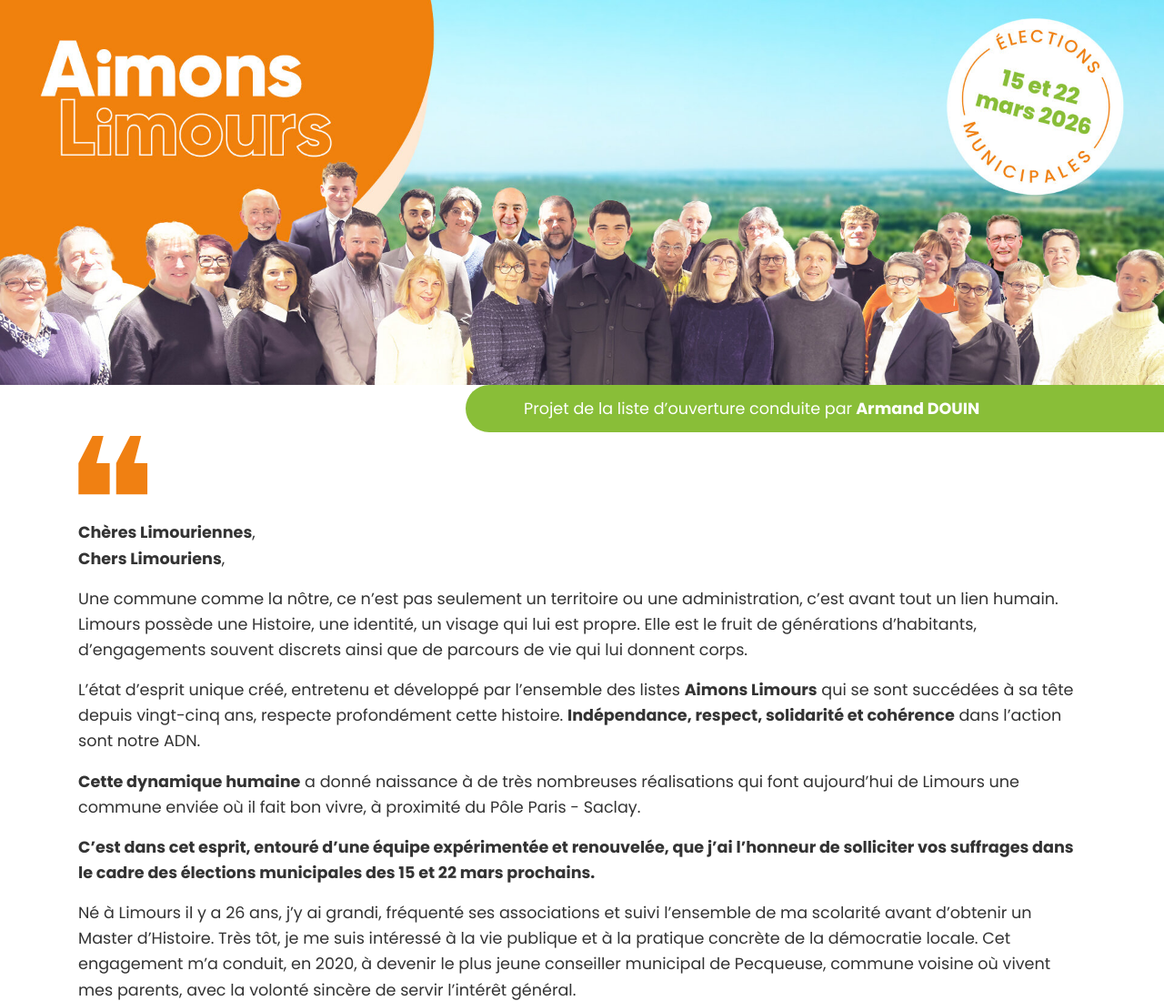
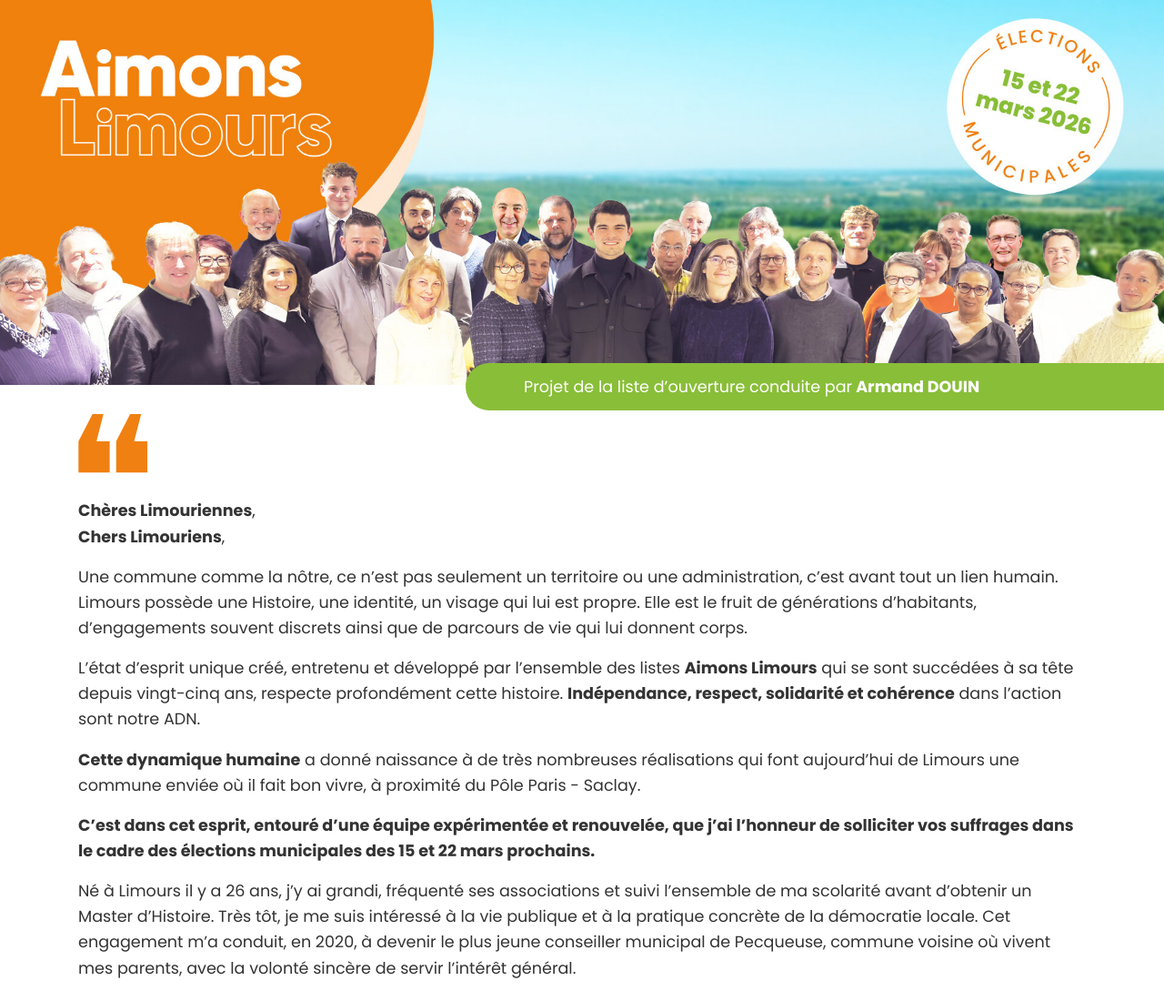
Before and after one commit to soywod/aimons-limours, a website: page declaration-campagne/index.html in a window 1280 px wide. Shown: the top 1100 px of the page at 91% size. Drawn offline with Linux system fonts and the light colour scheme; a web font is replaced by a local one.

Commit message:
adjust title

```diff
--- a/declaration-campagne/style.css
+++ b/declaration-campagne/style.css
@@ -69,6 +69,7 @@ main p {
 }
 
 #title {
+  position: relative;
   gap: 0.25rem;
   display: flex;
   justify-self: end;
@@ -79,6 +80,7 @@ main p {
   padding: 0.75rem 0 0.75rem 4rem;
   width: 60vw;
   border-radius: 2rem 0 0 2rem;
+  margin-top: -1.5rem;
 }
 
 #quote {
```
